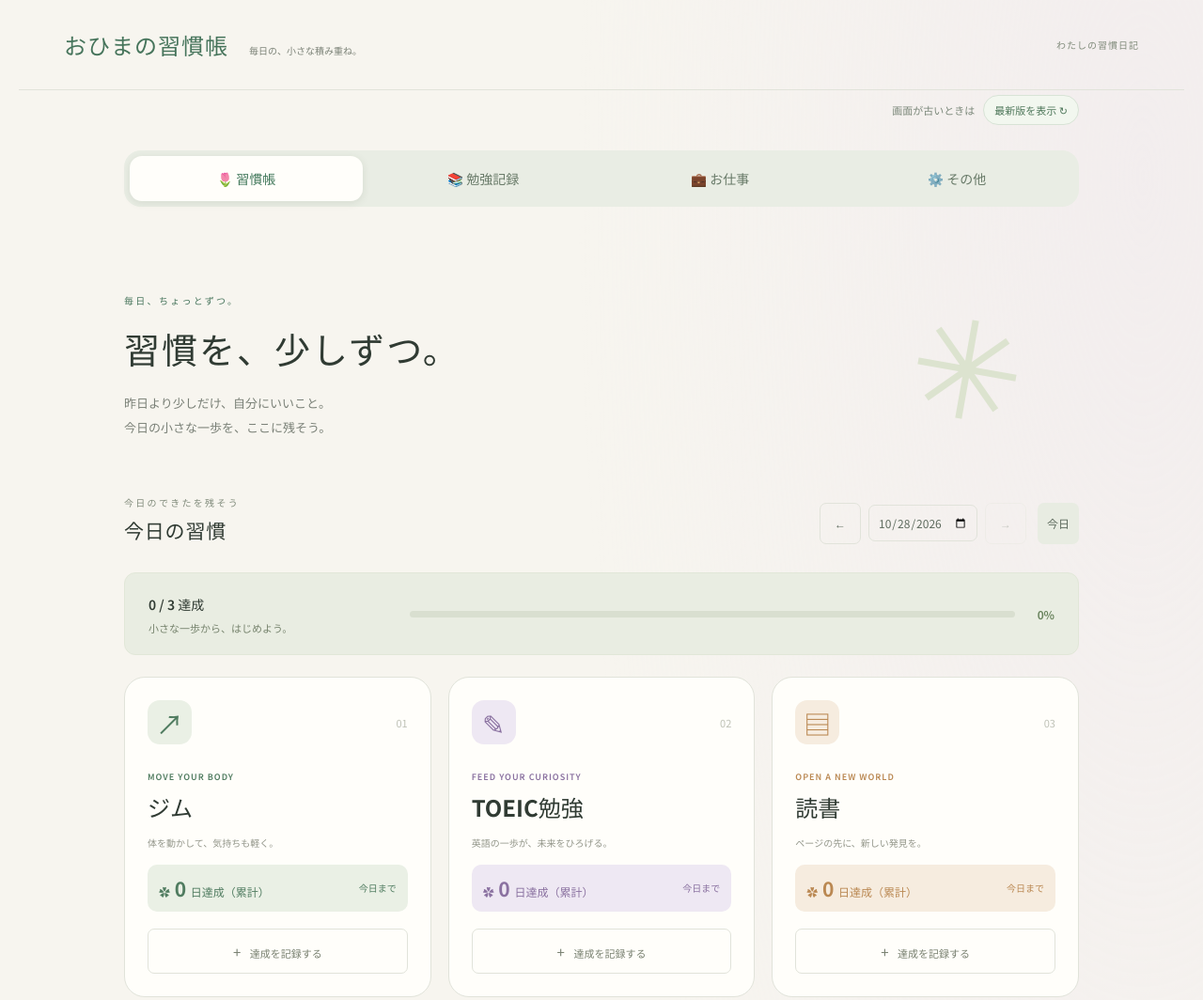
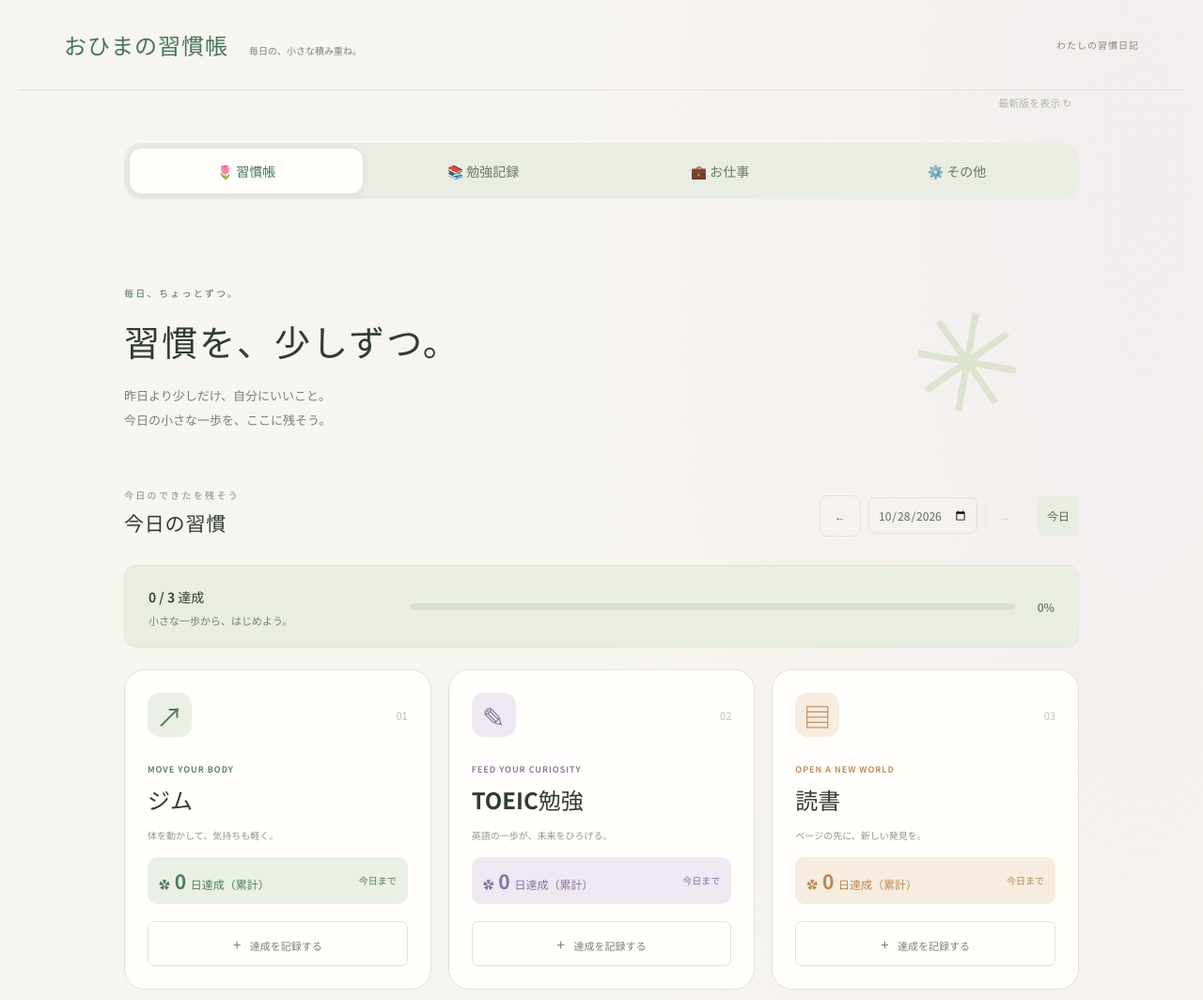
Before and after one commit to yuri0713hima-eng/ohima-habit-tracker, a website: page index.html in a window 1280 px wide. Shown: the top 1064 px of the page at 94% size. Drawn offline with Linux system fonts and the light colour scheme.

Commit message:
Make refresh control subtle and unobtrusive

```diff
--- a/style.css
+++ b/style.css
@@ -155,3 +155,9 @@ body{background:radial-gradient(ellipse at 95% 5%,#eee6ed80,transparent 35%),#f7
 @media(max-width:700px){.tab-nav button{font-size:11px;padding:12px 2px}}
 
 .refresh-strip{display:flex;align-items:center;justify-content:flex-end;gap:9px;flex-wrap:wrap;padding:5px 0;font-size:11px;color:#7a8779}.refresh-strip button{border:1px solid #d8e3d6;border-radius:999px;background:#f2f7ef;color:#4d7659;padding:7px 11px;font:inherit;font-weight:700}
+
+/* Quiet refresh action, tucked into the upper corner */
+.refresh-strip{justify-content:flex-end;padding:0 2px 8px;gap:0}
+.refresh-strip span{display:none}
+.refresh-strip button{background:transparent;border:0;padding:5px 6px;color:#9ca99b;font-size:11px;font-weight:400;opacity:.8}
+.refresh-strip button:hover,.refresh-strip button:focus-visible{opacity:1;color:#54765a}
```
